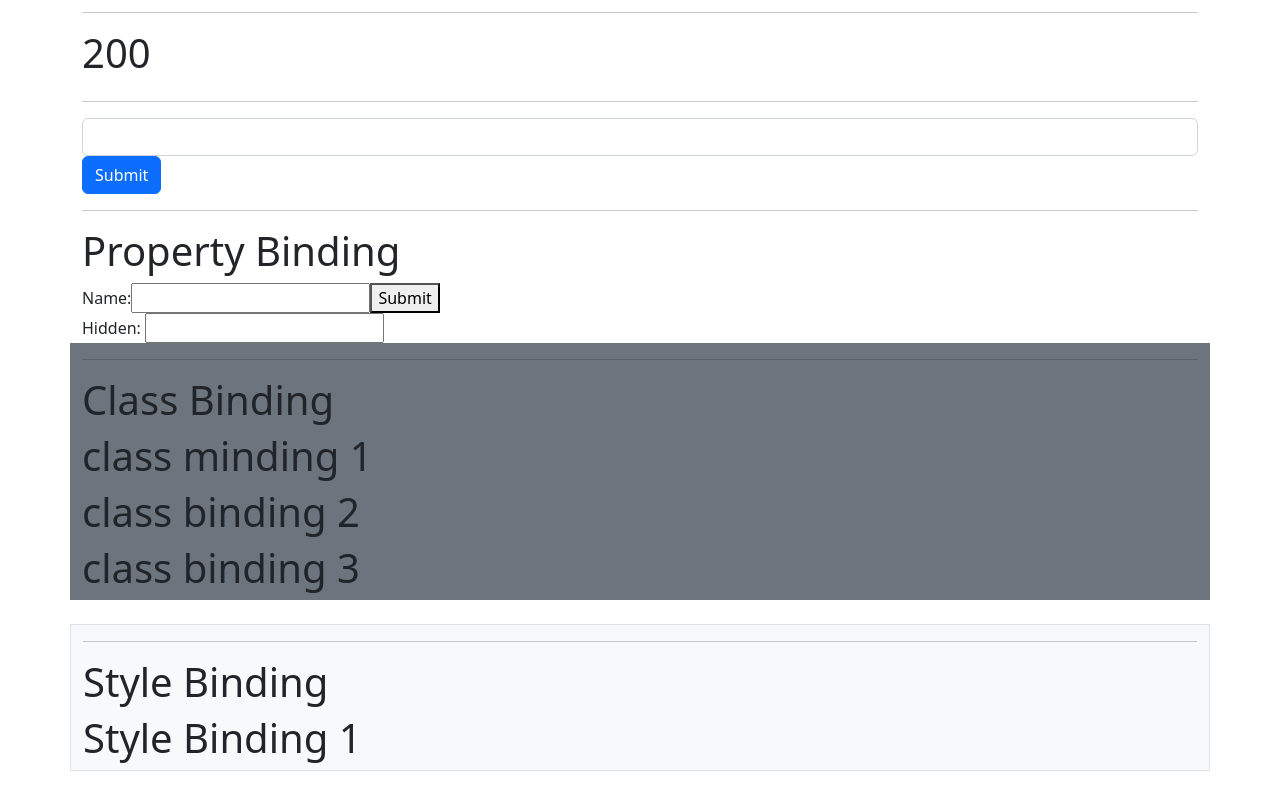
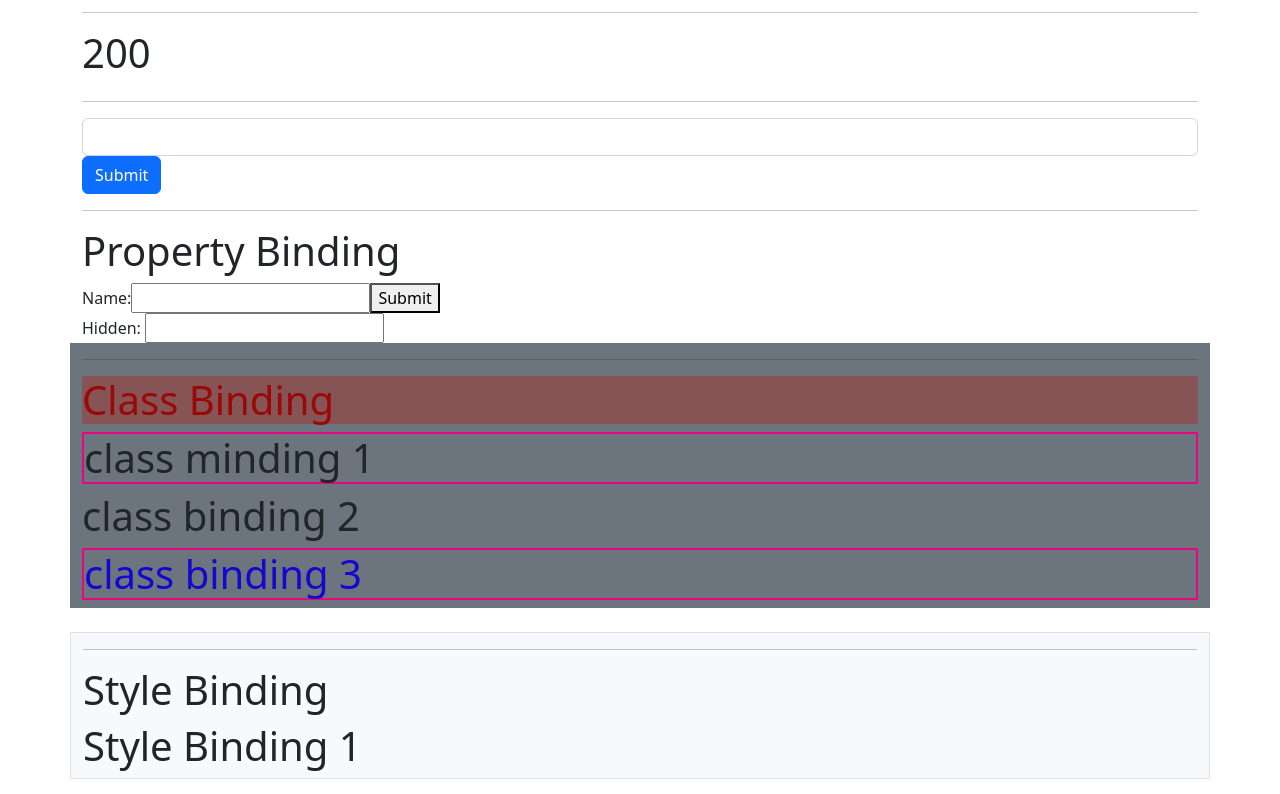
Before and after one commit to Kdreddy2582/Angular15, an Angular app: page / in a window 1280 px wide. Shown: the part 461-1255 px from the top of the page. Built offline with nearby package versions, Linux system fonts and the light colour scheme.

Commit message:
Update app.component.less

```diff
--- a/src/app/app.component.less
+++ b/src/app/app.component.less
@@ -5,3 +5,13 @@
   background-color: #c3c2c2;
   color: #1407d0;
 }
+.active{
+ color: #1407d0;
+}
+.inActive{
+  color: #9a0808;
+  background-color: #865454;
+}
+.c1{
+  border: 2px solid #e90683;
+}
```
